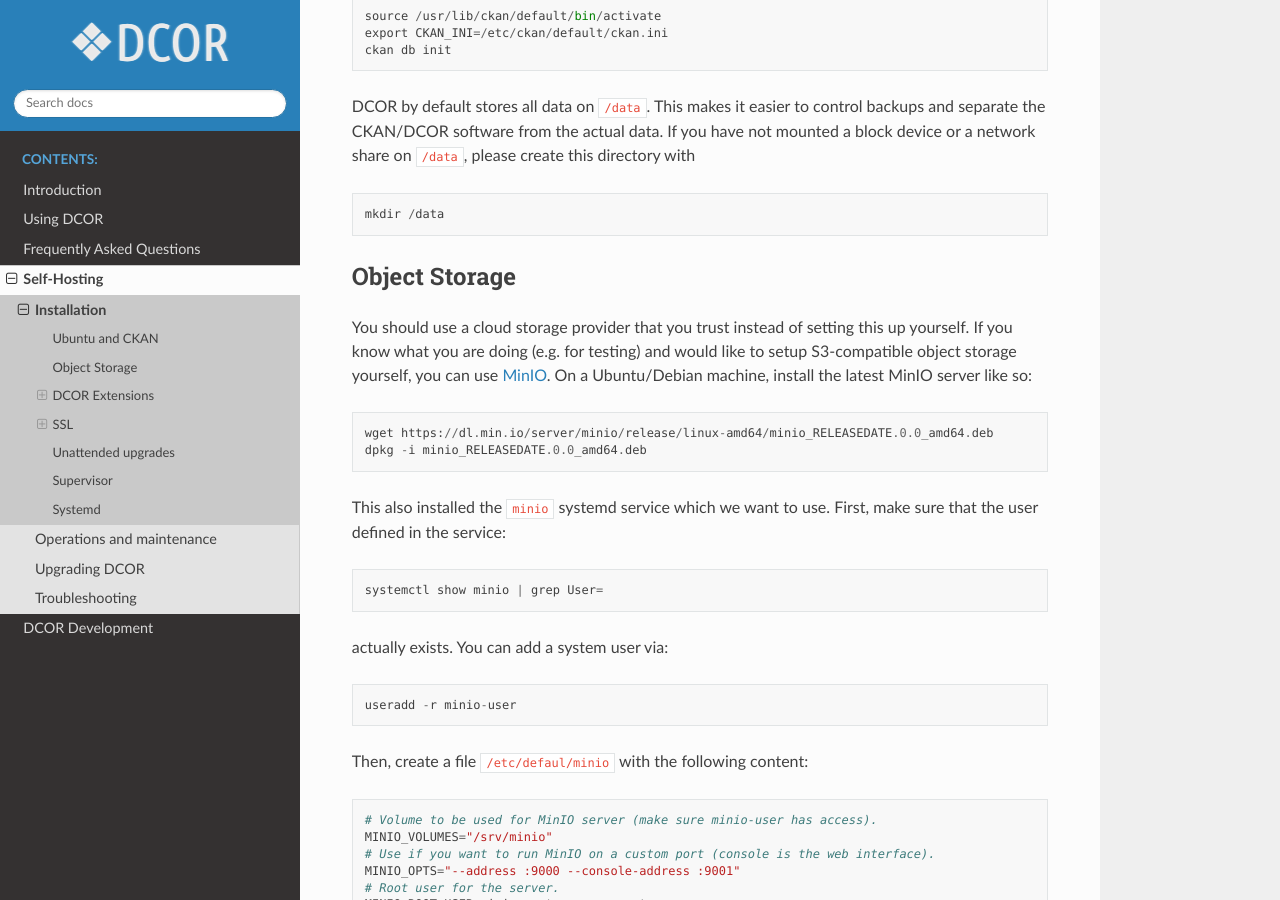
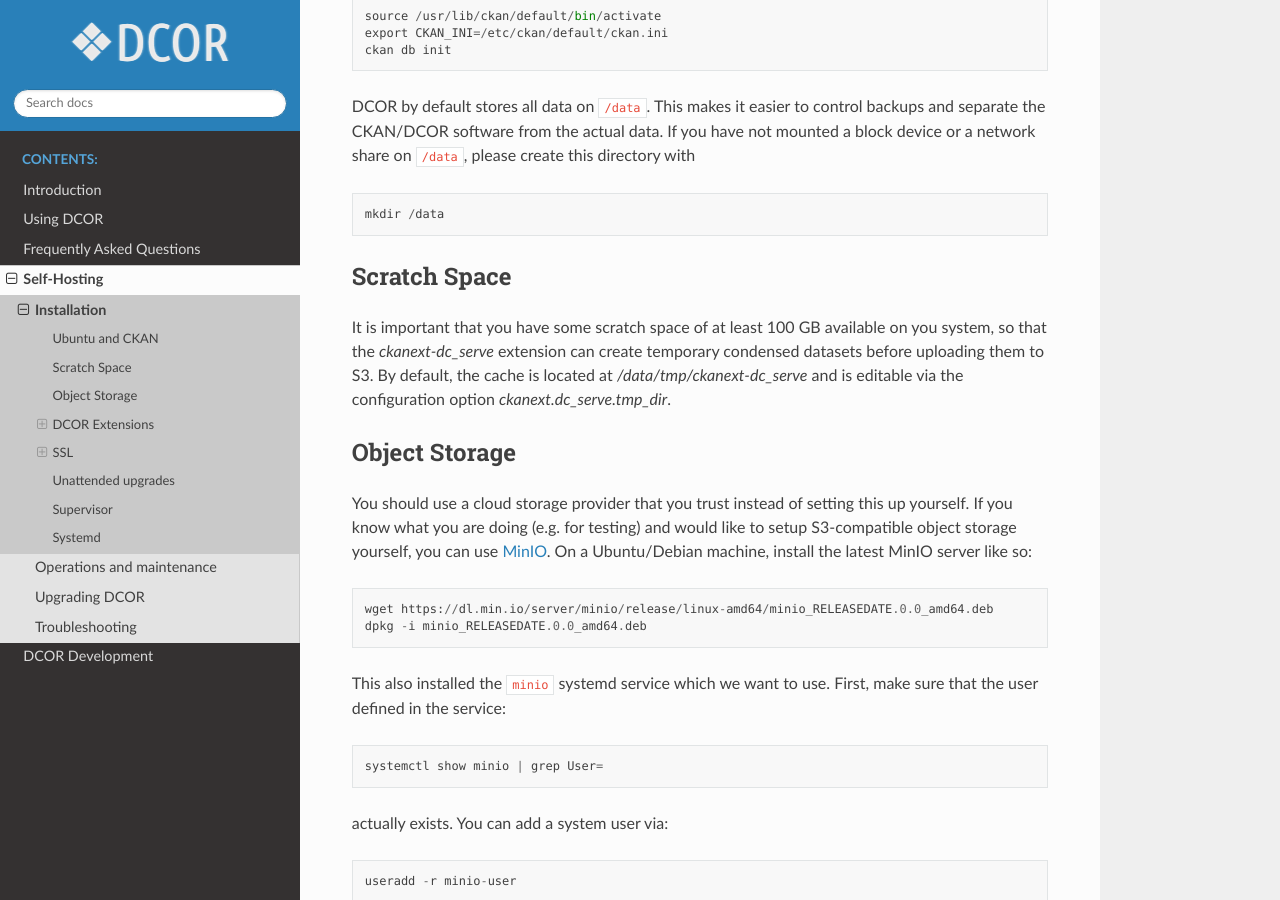
Before and after one commit to DCOR-dev/dcor-docs, a Sphinx documentation site: the page built from docs/sec_self_hosting/installation.rst, in a window 1280 px wide and 900 px high, scrolled down 1006 px. Built offline with Sphinx 7.4.7 and the Read the Docs theme 2.0.0, drawn with Linux system fonts in a browser that asks for light colours.

```diff
--- a/docs/sec_self_hosting/installation.rst
+++ b/docs/sec_self_hosting/installation.rst
@@ -68,6 +68,16 @@
 
 
 .. _selfhost_object_storage:
+
+
+Scratch Space
+=============
+It is important that you have some scratch space of at least 100 GB available
+on you system, so that the `ckanext-dc_serve` extension can create temporary
+condensed datasets before uploading them to S3. By default, the cache is
+located at `/data/tmp/ckanext-dc_serve` and is editable via the configuration
+option `ckanext.dc_serve.tmp_dir`.
+
 
 Object Storage
 ==============
```
Also changed, not shown: docs/sec_self_hosting/nginx_ckan_config.conf (+12 -7 lines).
